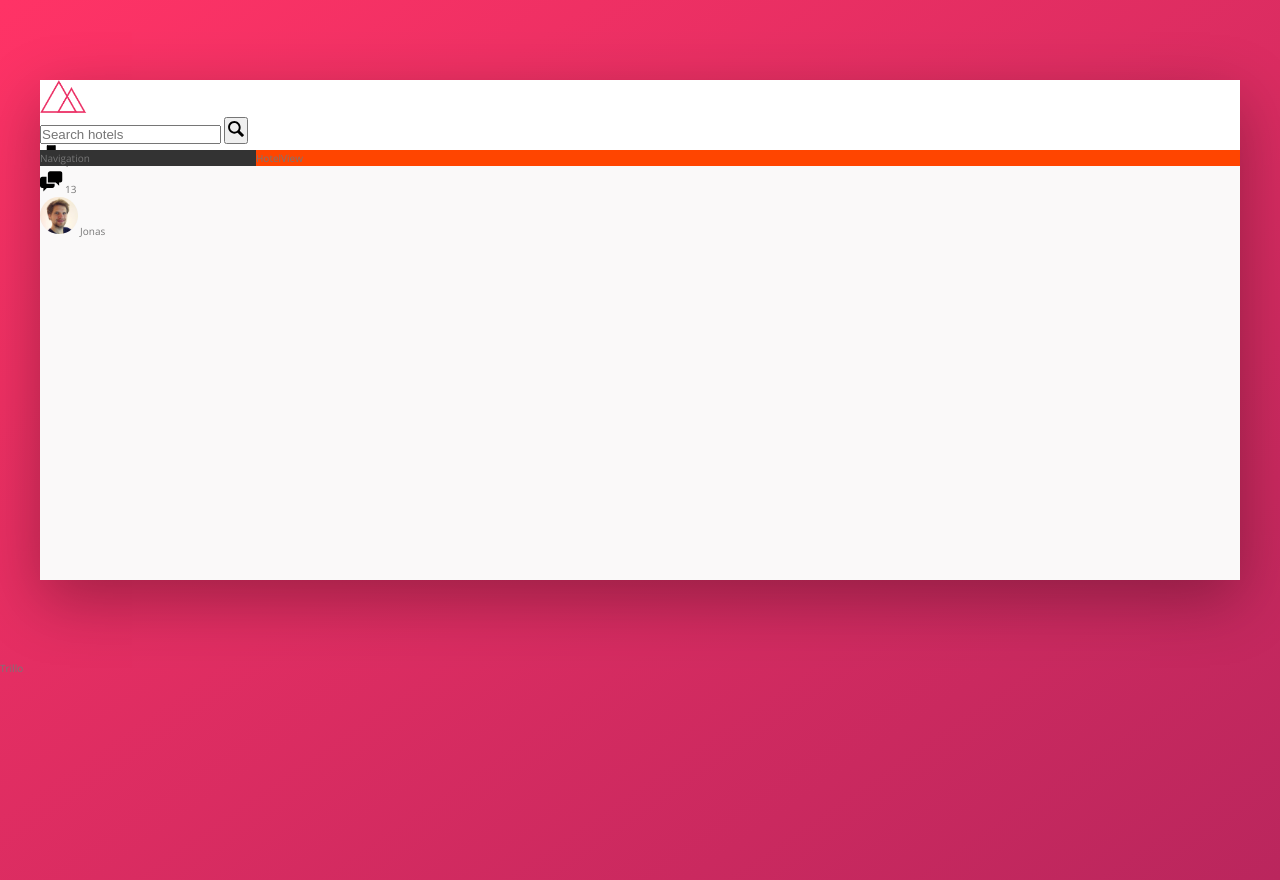
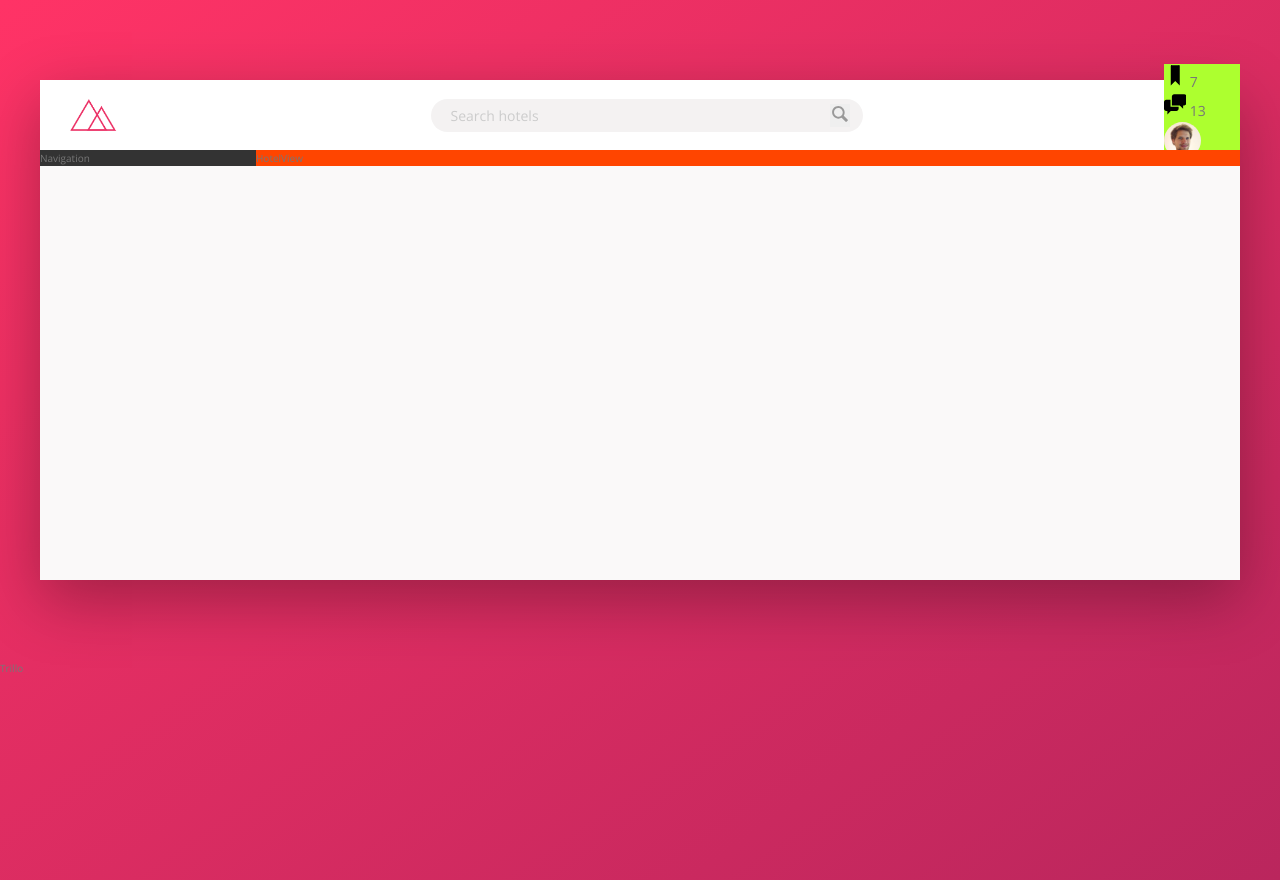
Before and after one commit to 01SagarArora/advancedCss-Trillo, a website: page index.html in a window 1280 px wide. Drawn offline with nearby package versions, Linux system fonts and the light colour scheme.

Commit message:
Lecture 10

```diff
--- a/sass/_base.scss
+++ b/sass/_base.scss
@@ -6,7 +6,7 @@
     --color-grey-light-1:#faf9f9;
     --color-grey-light-2:#f4f2f2;
     --color-grey-light-3:#f0eeee;
-    --color-grey-light-4:#ccc;
+    --color-grey-light-4:#cccccc;
 
     --color-grey-dark-1: #333;
     --color-grey-dark-2:#777;
--- a/sass/_component.scss
+++ b/sass/_component.scss
@@ -4,29 +4,66 @@
 
 .logo{
     height: 3.25rem;
+    margin-left: 3rem;
 }
 
 /////////////////////////////
 /// Search
 
 .search{
+    flex: 0 0 40%;
+
+    display: flex;
+    align-items: center;
+    justify-content: center;
+
     &__input {
+        font-family: inherit;
+        font-size: inherit;
+        color: inherit;
+        background-color: var(--color-grey-light-2);
+        border:none;
+        padding: .7rem 2rem;
+        border-radius: 100px;
+        width: 90%;
+        transition: all .2s;
+        margin-right: -3.25rem;
+
+        &:focus {
+            outline: none;
+            width: 100%;
+            background-color: var(--color-grey-light-3);
+        }
+
+        &::-webkit-input-placeholder {
+            font-weight: 100;
+            color: var(--color-grey-light-4);
+        }
+
+    }
+
+    &__input:focus + &__button {
+        background-color: var(--color-grey-light-3);
 
     }
 
     &__button {
-
+        border:none
     }
 
     &__icon {
         height: 2rem;
         width: 2rem;
+        fill:var(--color-grey-dark-3);
     }
 }
 
 /// /////////////////////////////
 /// User Navigation
 .user-nav {
+
+    background-color: greenyellow;
+
     &__icon-box{
 
     }
--- a/sass/_layout.scss
+++ b/sass/_layout.scss
@@ -7,9 +7,13 @@
 }
 
 .header{
+    font-size: 1.4rem;
     height: 7rem;
     background-color: #fff;
     border-bottom: var(--color-grey-light-2);
+    display: flex;
+    justify-content: space-between;
+    align-items: center;
 }
 
 .content{
```
Also changed, not shown: css/style.css, 1 other file.
